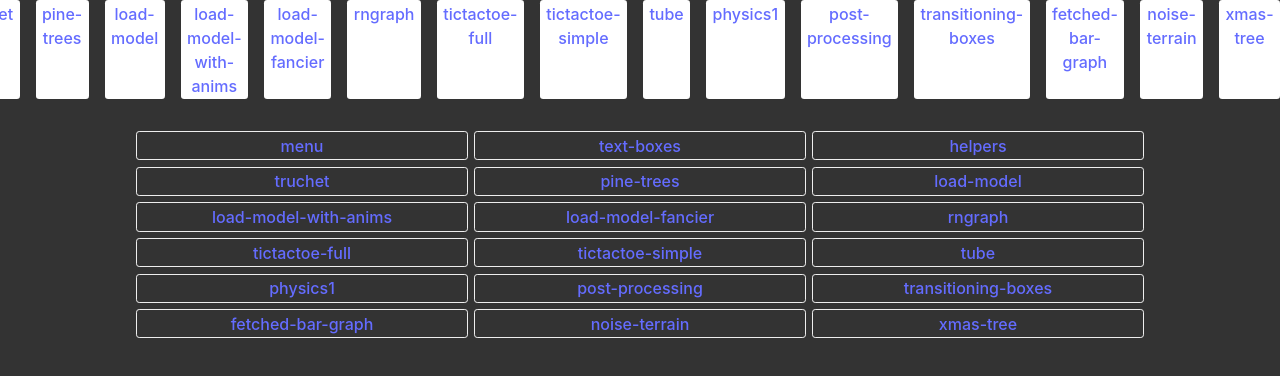
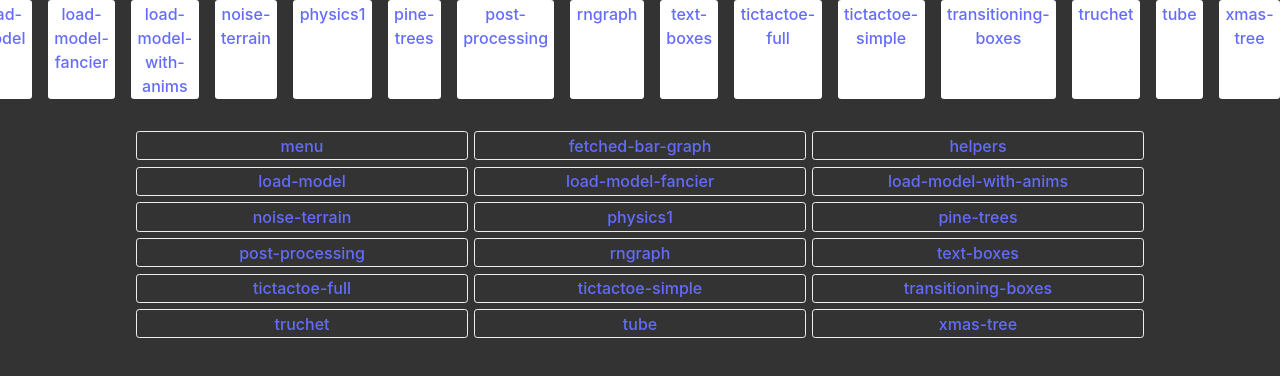
Before and after one commit to nbogie/react-three-fiber-experiments, a React (Vite) app: page /#/ in a window 1280 px wide. Shown: the top 376 px of the page. Built offline with nearby package versions, Linux system fonts and the light colour scheme.

Commit message:
sort routes

```diff
--- a/src/MyRoutes.tsx
+++ b/src/MyRoutes.tsx
@@ -19,12 +19,8 @@ import { TubeDemo } from './components/tube/TubeDemo';
 import XmasTreeDemo from './components/xmasTree/XmasTreeDemo';
 import { Layout } from './Layout';
 
-
-
-
-export const myRoutes = [
-    { path: "menu", element: <MainMenu /> }
-    , { path: "text-boxes", element: <TextBoxesDemo /> }
+const sortedRoutes = [
+    { path: "text-boxes", element: <TextBoxesDemo /> }
     , { path: "helpers", element: <HelpersDemo /> }
     , { path: "truchet", element: <TruchetDemo /> }
     , { path: "pine-trees", element: <PineTreeFieldDemo /> }
@@ -41,7 +37,9 @@ export const myRoutes = [
     , { path: "fetched-bar-graph", element: <FetchedBarGraphDemo /> }
     , { path: "noise-terrain", element: <NoiseTerrainDemo /> }
     , { path: "xmas-tree", element: <XmasTreeDemo /> }
-]
+].sort((a, b) => (a.path < b.path) ? -1 : 1);
+
+export const myRoutes = [{ path: "menu", element: <MainMenu /> }, ...sortedRoutes];
 
 export function MyRoutes() {
     return (
@@ -62,10 +60,6 @@ export function MyRoutes() {
     );
 }
 
-/*
-
-
-*/
 function NoMatch() {
     return (<div>No matching route</div>)
 }
```
